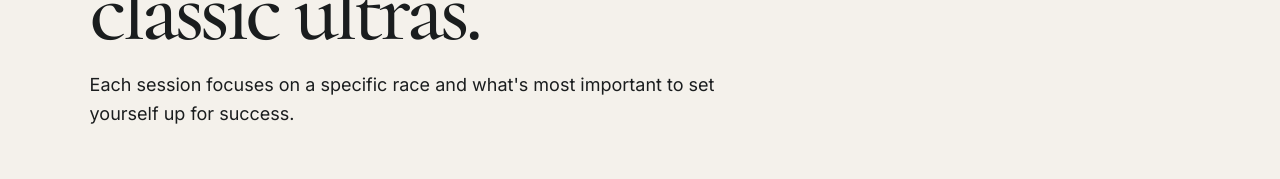
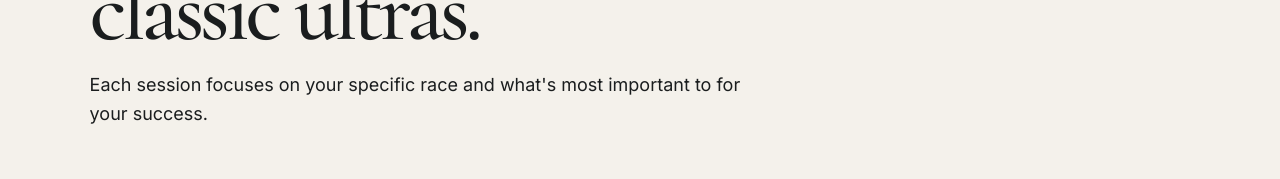
Before and after one commit to JimmyWayne-blip/jimmy-wayne-site, a Next.js app: page /races in a window 1280 px wide. Shown: the part 415-594 px from the top of the page. Built offline with nearby package versions, Linux system fonts and the light colour scheme.

Commit message:
Update page.tsx

```diff
--- a/app/races/page.tsx
+++ b/app/races/page.tsx
@@ -34,8 +34,8 @@ export default function Races() {
 </h1>
 
         <p className="body-large">
-          Each session focuses on a specific race and what&apos;s most
-          important to set yourself up for success.
+          Each session focuses on your specific race and what&apos;s most
+          important to for your success.
         </p>
       </section>
 
```
